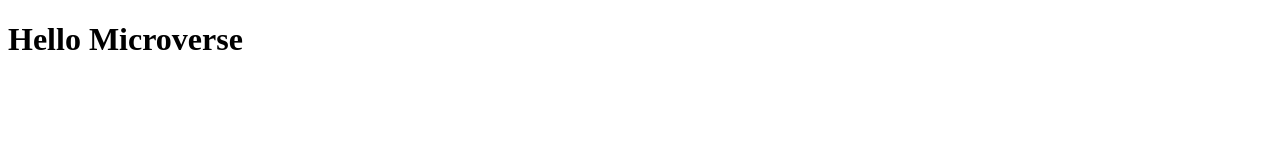
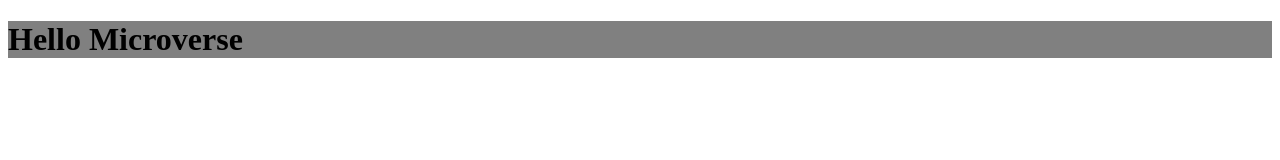
Before and after one commit to GutemaG/Hello-world, a website: page index.html in a window 1280 px wide. Drawn offline with Linux system fonts and the light colour scheme.

Commit message:
Add style.css for styling header text

```diff
--- a/index.html
+++ b/index.html
@@ -5,6 +5,7 @@
     <meta http-equiv="X-UA-Compatible" content="IE=edge">
     <meta name="viewport" content="width=device-width, initial-scale=1.0">
     <title>Hello-Mircroverse</title>
+    <link rel="stylesheet" href="style.css">
 </head>
 <body>
     <h1 class="hello">Hello Microverse</h1>
--- /dev/null
+++ b/style.css
@@ -0,0 +1,3 @@
+.hello{
+    background-color: gray;
+}
```
